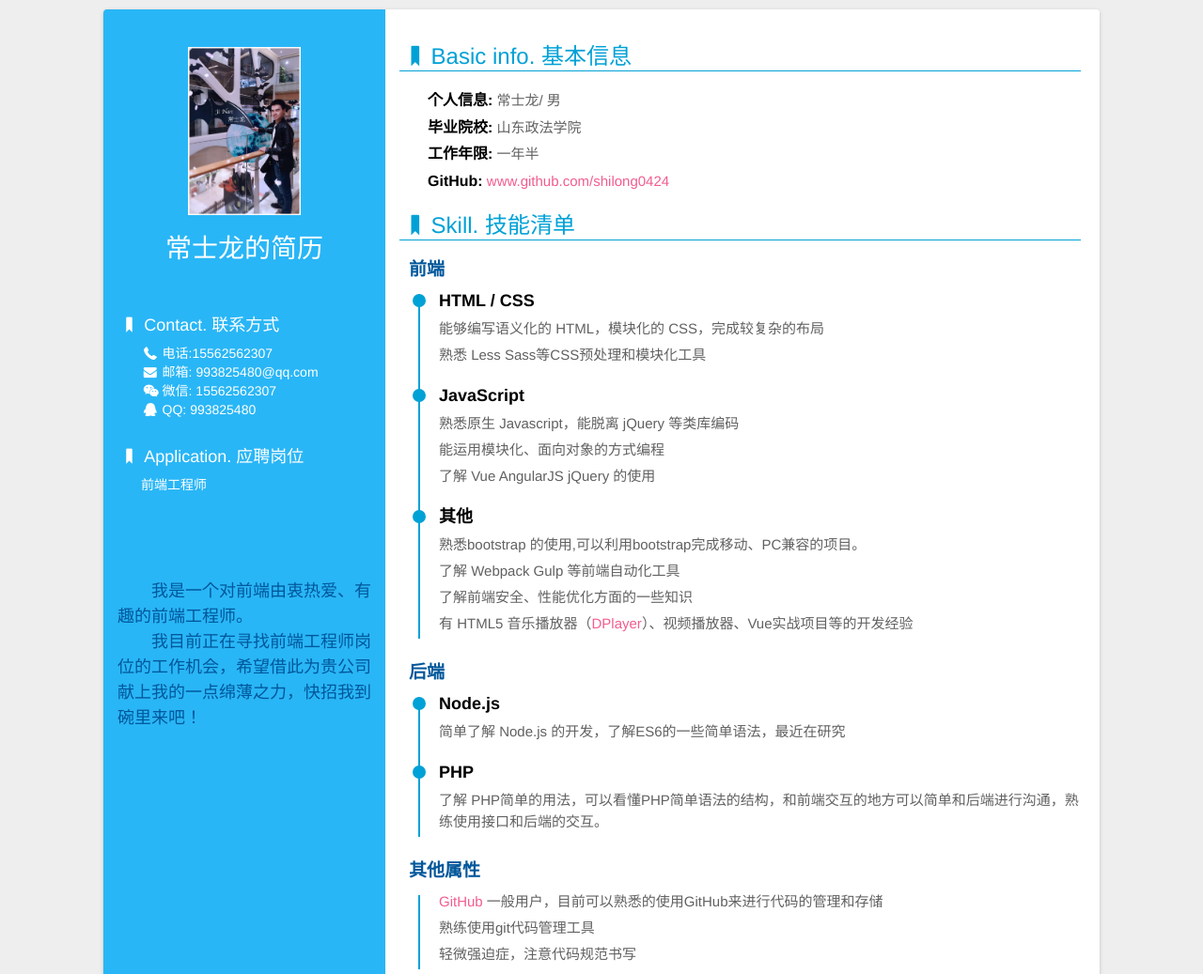
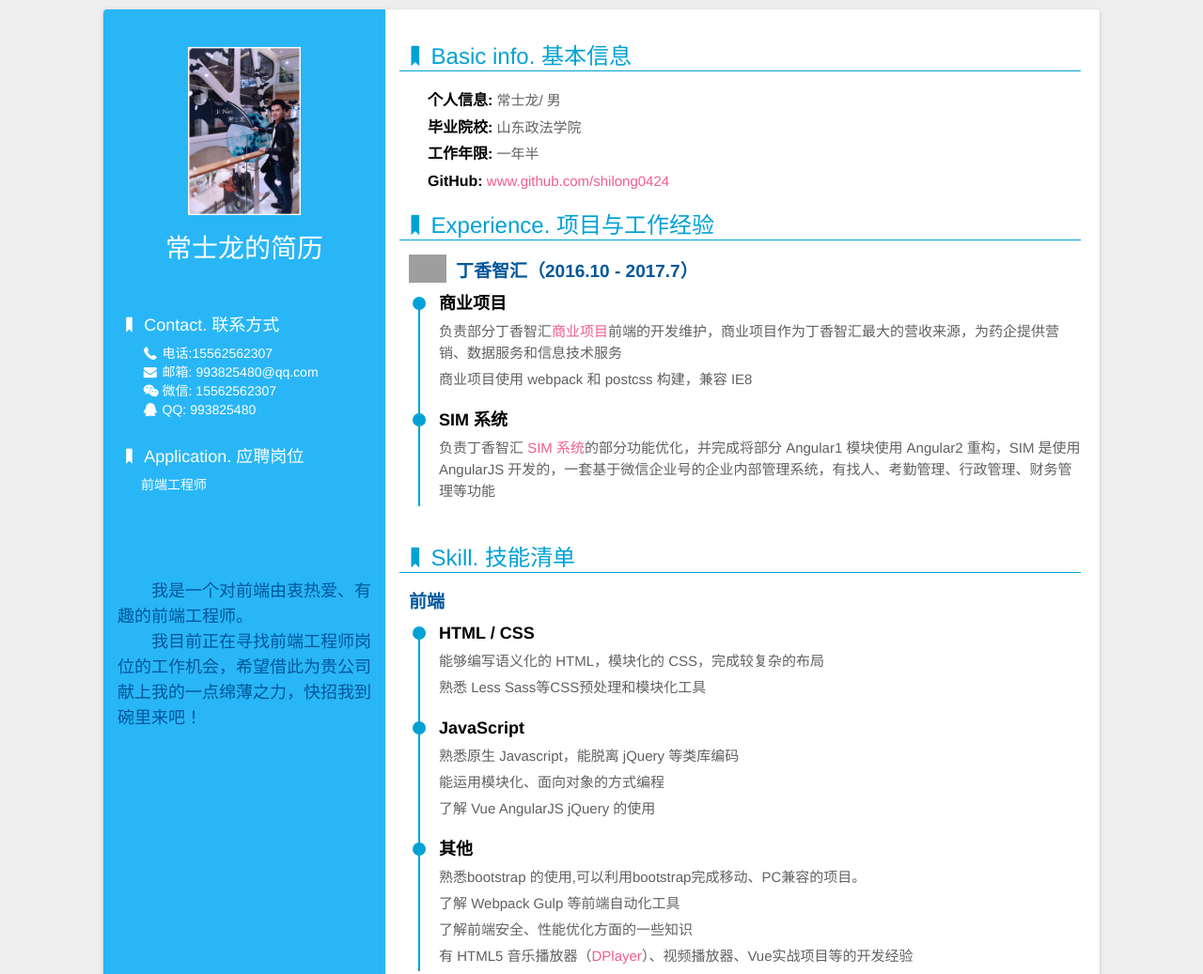
Before and after one commit to shilong0424/myCV, a website: page index.html in a window 1280 px wide. Shown: the top 1037 px of the page at 94% size. Drawn offline with Linux system fonts and the light colour scheme; some packages are replaced by stand-ins of ours; grey boxes are pictures that could not be loaded; a script that the page names is missing.

Commit message:
更新个人简历

```diff
--- a/index.html
+++ b/index.html
@@ -51,10 +51,28 @@
                     <dd><strong>个人信息:</strong> <span>常士龙/ 男</span></dd>
                     <dd><strong>毕业院校:</strong> <span>山东政法学院</span></dd>
                     <dd><strong>工作年限:</strong> <span>一年半</span></dd>
-                    <!-- <dd><strong>博客:</strong> <a href="https://www.anotherhome.net" target="_blank">www.anotherhome.net</a></dd> -->
                     <dd><strong>GitHub:</strong> <a href="https://github.com/shilong0424" target="_blank">www.github.com/shilong0424</a></dd>
                 </li>
-                </li>
+                <li>
+                   <dt><i class="icon-bookmark"></i>Experience. 项目与工作经验</dt>
+
+                    <h3><img src="https://diygod.b0.upaiyun.com/resume-dxy.png" data-action="zoom"><span>丁香智汇（2016.10 - 2017.7）</span></h3>
+                    <ul class="exp">
+                        <li>
+                            <div class="circle"></div>
+                            <h4>商业项目</h4>
+                            <p>负责部分丁香智汇<a href="http://www.dxy.cn/college/" target="_blank">商业项目</a>前端的开发维护，商业项目作为丁香智汇最大的营收来源，为药企提供营销、数据服务和信息技术服务</p>
+                            <p>商业项目使用 webpack 和 postcss 构建，兼容 IE8</p>
+                        </li>
+
+                        <li>
+                            <div class="circle"></div>
+                            <h4>SIM 系统</h4>
+                            <p>负责丁香智汇 <a href="https://sim.dxy.cn" target="_blank">SIM 系统</a>的部分功能优化，并完成将部分 Angular1 模块使用 Angular2 重构，SIM 是使用 AngularJS 开发的，一套基于微信企业号的企业内部管理系统，有找人、考勤管理、行政管理、财务管理等功能</p>
+                        </li>
+
+                    </ul>
+
                 <li>
                     <dt><i class="icon-bookmark"></i>Skill. 技能清单</dt>
                     <h3>前端</h3>
@@ -108,7 +126,7 @@
         </div>
     </div>
     <footer>
-        <p>简历链接<a href="https://github.com/shilong0424" target="_blank">shilong</a>.<i class="icon-heart throb" style="color: #d43f57;"></i>  最后更新于2017年10月16日</p>
+        <p>简历链接<a href="https://github.com/shilong0424/myCV" target="_blank">shilong</a>.<i class="icon-heart throb" style="color: #d43f57;"></i>  最后更新于2017年10月16日</p>
     </footer>
     <script src="lib/zoom.min.js"></script>
 </body>
```
